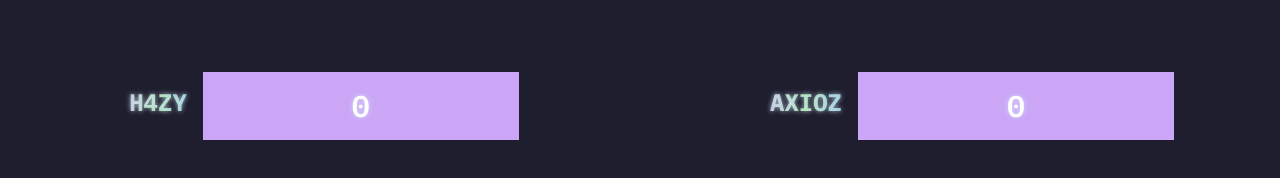
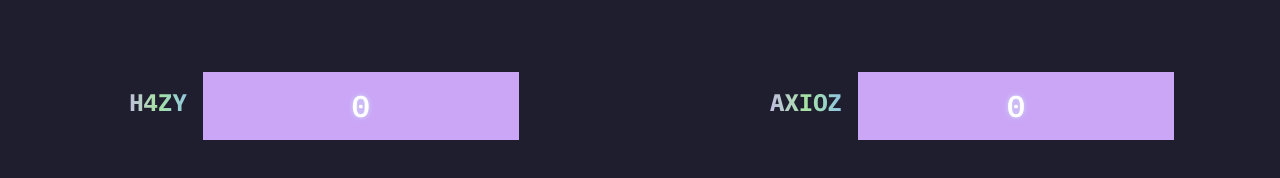
Before and after one commit to HAAZIQ-ALI/karou, a plain HTML site: page something.html in a window 1280 px wide. Shown: the part 298-476 px from the top of the page. Drawn offline with nearby package versions, Linux system fonts and the light colour scheme.

Commit message:
Update something.html

```diff
--- a/something.html
+++ b/something.html
@@ -11,7 +11,7 @@
     <section class="w-full grid grid-cols-2 gap-4 justify-center items-center min-h-screen">
 
       <div class="flex justify-center items-center">
-        <h1 class="font-bold text-2xl text-glow bg-clip-text text-transparent bg-gradient-to-r from-[#CBA6F7] via-[#A6E3A1] to-[#89B4FA] p-4 text-center">
+        <h1 class="font-bold text-2xl  bg-clip-text text-transparent bg-gradient-to-r from-[#CBA6F7] via-[#A6E3A1] to-[#89B4FA] p-4 text-center">
           H4ZY
         </h1>
         <div class="bg-[#CBA6F7] mt-2 w-[50%] flex justify-center items-center">
@@ -20,7 +20,7 @@
       </div>
 
       <div class="flex justify-center items-center">
-        <h1 class="font-bold text-2xl text-glow p-4 bg-clip-text text-transparent bg-gradient-to-r from-[#CBA6F7] via-[#A6E3A1] to-[#89B4FA] text-center">
+        <h1 class="font-bold text-2xl  p-4 bg-clip-text text-transparent bg-gradient-to-r from-[#CBA6F7] via-[#A6E3A1] to-[#89B4FA] text-center">
           AXIOZ
         </h1>
         <div class="bg-[#CBA6F7] mt-2 w-[50%] flex justify-center items-center">
```
